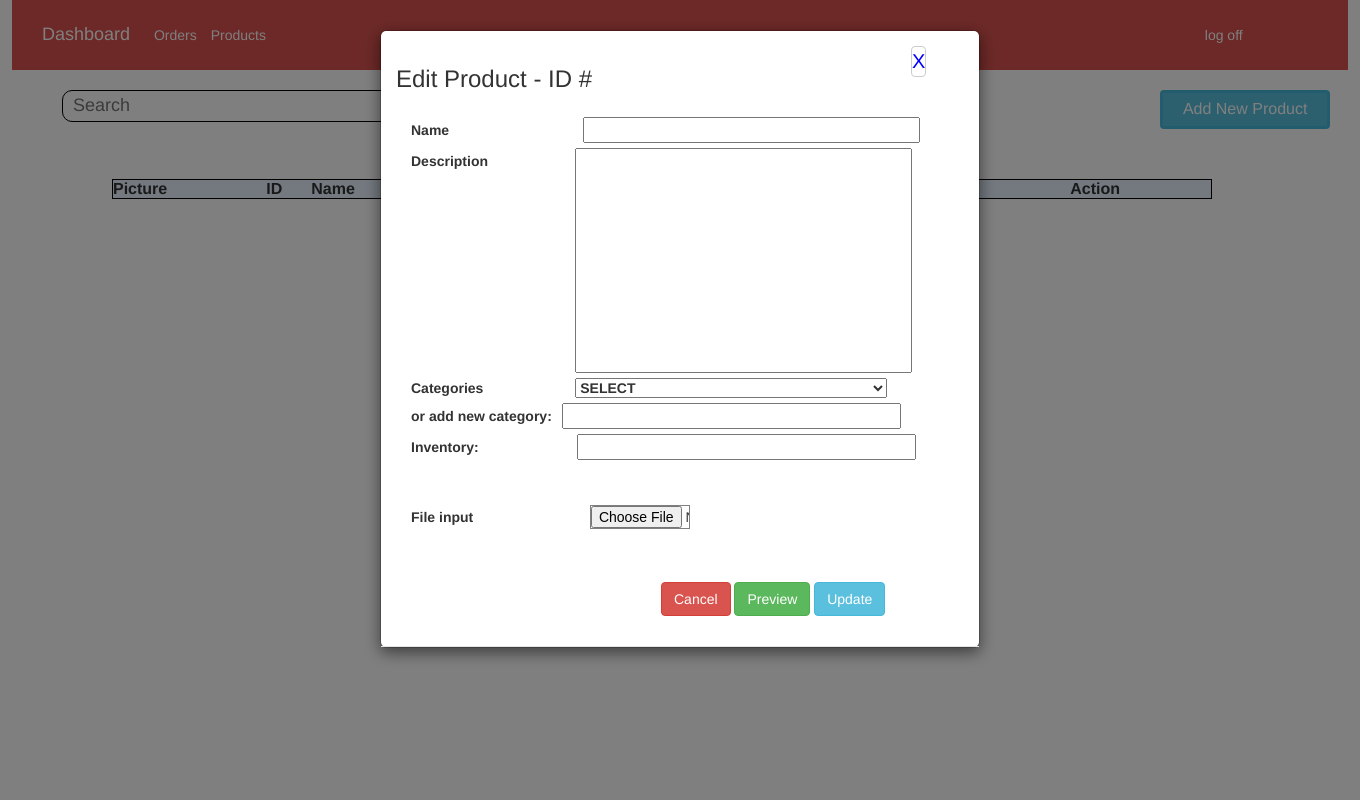
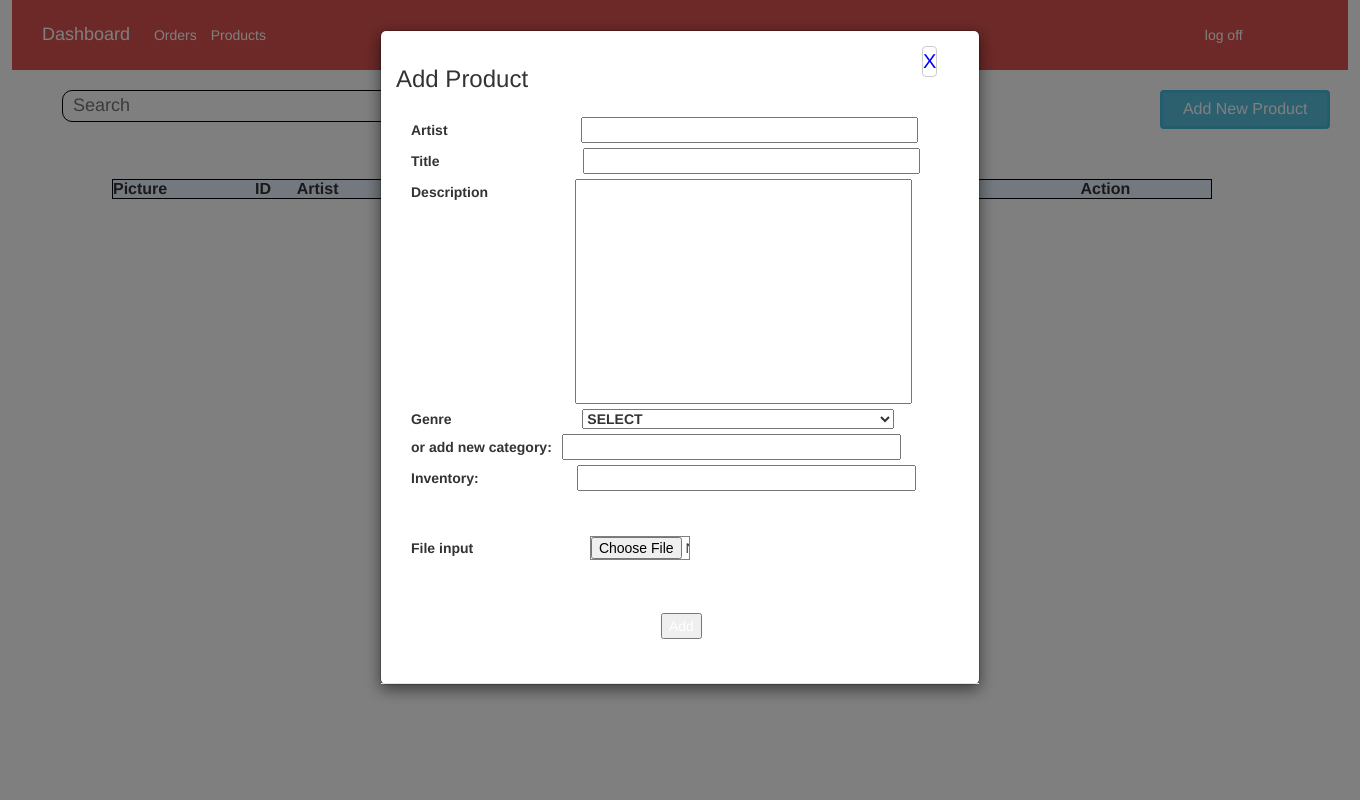
Before and after one commit to laureng49/Dope-Vinyl, a Django app: template apps/dope_vinyl/templates/dope_vinyl/dashboard_allproducts.html in a window 1360 px wide, after a click on "Add New Product". Run offline with Django 3.2, Linux system fonts and the light colour scheme; the template is opened without the code that fills it, so the values that code supplies are empty; parts of the project's set-up code (start-up, migrations or seed data) failed here and were passed over; some libraries are stand-ins or nearby versions.

Commit message:
Restarted project with clean project. Relinked things.

```diff
--- a/apps/dope_vinyl/static/dope_vinyl/css/dashboard_allproducts.css
+++ b/apps/dope_vinyl/static/dope_vinyl/css/dashboard_allproducts.css
@@ -108,14 +108,19 @@
 #close{
     display: inline-block;
     vertical-align: top;
-    margin: 0px 0px 0px 315px;
+    margin: 0px 0px 0px 390px;
     padding: 0px;
     font-size: 20px;
     color: blue;
 }
 
-#name {
+#artist {
     margin-left: 130px;
+    padding-right: 135px;
+}
+
+#title {
+    margin-left: 140px;
     padding-right: 135px;
 }
 
@@ -125,12 +130,12 @@
     padding-right: 135px;
 }
 
-#categories {
-    margin-left: 88px;
+#genre {
+    margin-left: 127px;
     padding-right: 163px;
 }
 
-#newcategory {
+#genre_new {
     margin-left: 6px;
     padding-right: 137px;
 }
--- a/apps/dope_vinyl/templates/dope_vinyl/dashboard_allorders.html
+++ b/apps/dope_vinyl/templates/dope_vinyl/dashboard_allorders.html
@@ -3,7 +3,7 @@
     <title>Dashboard Orders</title>
     {% load staticfiles %}
     <!-- <link rel="stylesheet" type="text/css" href="./../css/dashboard_allorders.css"> -->
-    <link rel="stylesheet" href="{% static '/dope_records/css/dashboard_allorders.css' %}" media="screen" title="no title">
+    <link rel="stylesheet" href="{% static '/dope_vinyl/css/dashboard_allorders.css' %}" media="screen" title="no title">
     <link rel="stylesheet" href="https://maxcdn.bootstrapcdn.com/bootstrap/4.0.0-alpha.5/css/bootstrap.min.css" integrity="sha384-AysaV+vQoT3kOAXZkl02PThvDr8HYKPZhNT5h/CXfBThSRXQ6jW5DO2ekP5ViFdi" crossorigin="anonymous">
     <script src="https://ajax.googleapis.com/ajax/libs/jquery/3.1.1/jquery.min.js"></script>
     <script src="https://maxcdn.bootstrapcdn.com/bootstrap/4.0.0-alpha.5/js/bootstrap.min.js" integrity="sha384-BLiI7JTZm+JWlgKa0M0kGRpJbF2J8q+qreVrKBC47e3K6BW78kGLrCkeRX6I9RoK" crossorigin="anonymous"></script>
--- a/apps/dope_vinyl/templates/dope_vinyl/dashboard_allproducts.html
+++ b/apps/dope_vinyl/templates/dope_vinyl/dashboard_allproducts.html
@@ -3,7 +3,7 @@
     <title>Dashboard Products</title>
     {% load staticfiles %}
     <!-- <link rel="stylesheet" type="text/css" href="./../css/dashboard_allproducts.css"> -->
-    <link rel="stylesheet" href="{% static '/dope_records/css/dashboard_allproducts.css' %}" media="screen" title="no title">
+    <link rel="stylesheet" href="{% static '/dope_vinyl/css/dashboard_allproducts.css' %}" media="screen" title="no title">
     <link rel="stylesheet" href="https://maxcdn.bootstrapcdn.com/bootstrap/4.0.0-alpha.5/css/bootstrap.min.css" integrity="sha384-AysaV+vQoT3kOAXZkl02PThvDr8HYKPZhNT5h/CXfBThSRXQ6jW5DO2ekP5ViFdi" crossorigin="anonymous">
     <script src="https://ajax.googleapis.com/ajax/libs/jquery/3.1.1/jquery.min.js"></script>
     <script src="https://maxcdn.bootstrapcdn.com/bootstrap/4.0.0-alpha.5/js/bootstrap.min.js" integrity="sha384-BLiI7JTZm+JWlgKa0M0kGRpJbF2J8q+qreVrKBC47e3K6BW78kGLrCkeRX6I9RoK" crossorigin="anonymous"></script>
@@ -29,7 +29,8 @@
             <tr>
                <th>Picture</th>
                <th>ID</th>
-               <th>Name</th>
+               <th>Artist</th>
+               <th>Title</th>
                <th>Inventory Count</th>
                <th>Quantity Sold</th>
                <th>Action</th>
@@ -38,6 +39,7 @@
             <tr>
                 <td><img src="/static/dope_records/{{product.image}}"></td>
                 <td>{{product.id}}</td>
+                <td>{{product.artist}}</td>
                 <td>{{product.title}}</td>
                 <td>{{product.inventory}}</td>
                 <td>{{product.quantity}}</td>
@@ -48,19 +50,21 @@
         </div>
     </div>
 
-<!-- ADD/EDIT PRODUCT FORM WITH BOOTSTRAP & JQUERY-->
+<!-- ADD PRODUCT FORM WITH BOOTSTRAP & JQUERY-->
     <div class = "modal fade" id="addnew" role="dialog">
         <div class="modal-dialog">
             <div class="modal-content">
                 <div class="modal-header">
-                    <h3>Edit Product - ID #</h3>
+                    <h3>Add Product</h3>
                     <a id="close" class="btn btn-default" data-dismiss="modal">X</a>
                     <div class = "modal-body">
-                        <form action='edit/{{product.id}}'>
-                            <label>Name <input id="name" type='text' name='title'></label>
+                        <form action='/dashboard/products/add' method="POST">
+                            {% csrf_token %}
+                            <label>Artist <input id="artist" type='text' name='artist'></label>
+                            <label>Title <input id="title" type='text' name='title'></label>
                             <label>Description <input id="description" type='text' name='description'></label>
-                            <label>Categories
-                                <select id="categories" class="custom-select">
+                            <label>Genre
+                                <select id="genre" class="custom-select" name='genre'>
                                     <option selected>SELECT</option>
                                     <option value="hiphop">Hip Hop <a href='edit'>edit</a> <a href='delete'>delete</a></option>
                                     <option value="country">Country <a href='edit'>edit</a> <a href='delete'>delete</a></option>
@@ -68,18 +72,16 @@
                                     <option option value="rock">Rock <a href='edit'>edit</a> <a href='delete'>delete</a></option>
                                 </select>
                             </label>
-                            <label>or add new category: <input id="newcategory" type="text" name='genre'></label>
+                            <label>or add new category: <input id="genre_new" type="text" name='genre_new'></label>
                             <label>Inventory: <input id="inventory" type="text" name='inventory'></label>
                             <div class="form-group">
                                 <label id="fileinput_label" for="InputFile">File input</label>
                                 <input id="fileinput" type="file">
                             </div>
+                            <div id="bottom_links">
+                                <input type="submit" value="Add">
+                            </div>
                         </form>
-                        <div id="bottom_links">
-                            <a class="btn btn-danger" data-dismiss="modal">Cancel</a>
-                            <a class="btn btn-success" data-dismiss="modal">Preview</a>
-                            <a class="btn btn-info" data-dismiss="modal" href="update/{{product.id}}">Update</a>
-                        </div>
                     </div>
                 </div>
             </div>
```
Also changed, not shown: apps/dope_vinyl/urls.py (+0 -7 lines), apps/dope_vinyl/views.py (+11 -4 lines), 12 other files.
